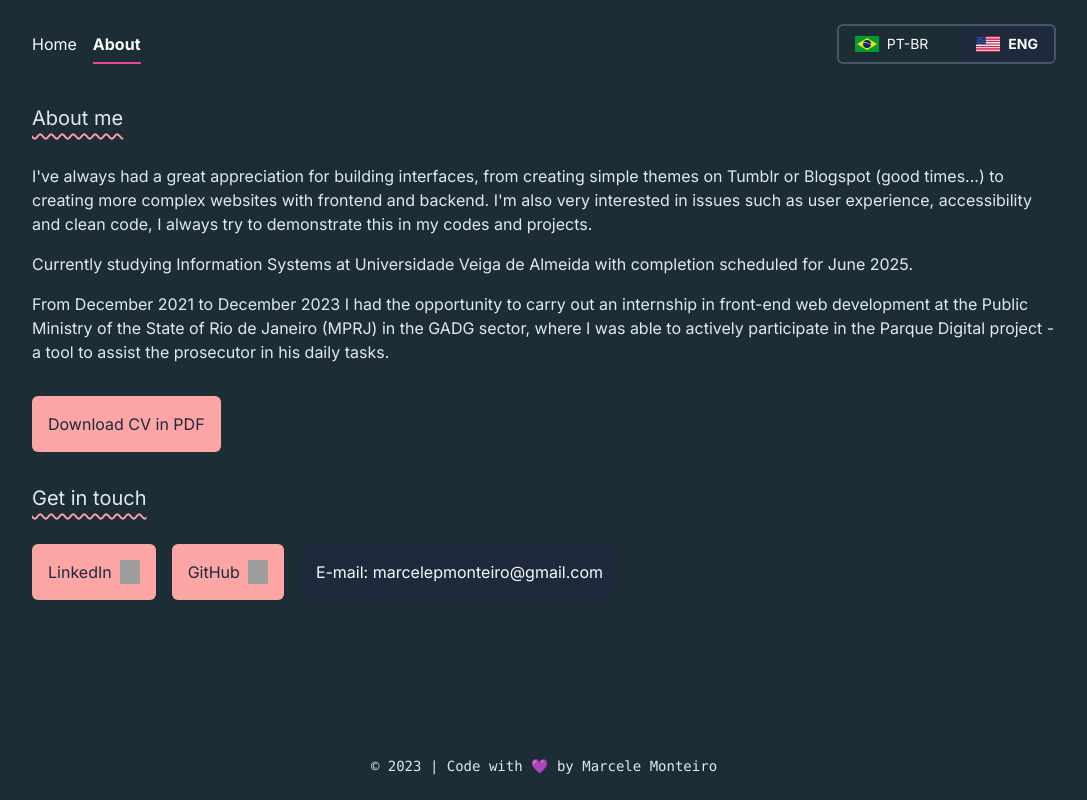
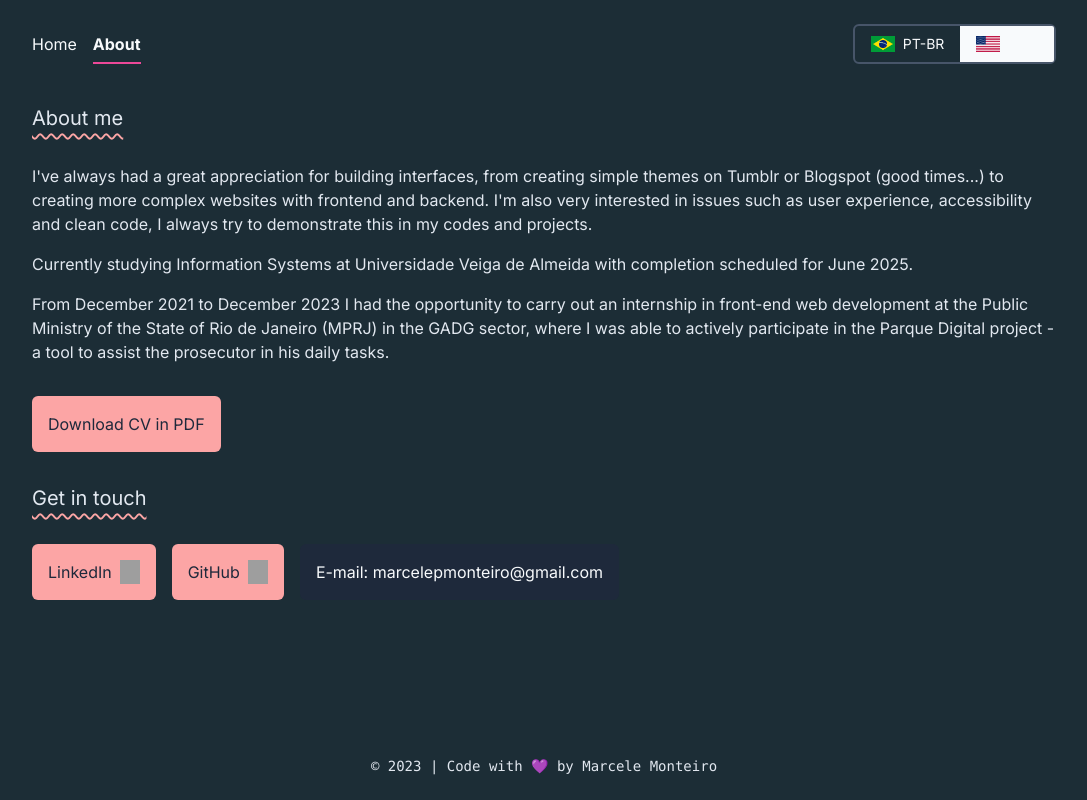
Before and after one commit to marcelemonteiro/marcelemonteiroportfolio, a Next.js app: page /en/about in a window 1280 px wide. Shown: the whole page, without its empty margins (96-1183 px from the left). Built offline with nearby package versions, Linux system fonts and the light colour scheme; grey boxes are pictures that could not be loaded.

Commit message:
Fix header color

```diff
--- a/components/Header.tsx
+++ b/components/Header.tsx
@@ -32,11 +32,12 @@ export default function Header({ lang }: { lang: string }) {
           </ul>
         </nav>
 
-        <div className="flex gap-4 border-2 border-slate-200 dark:border-slate-600 rounded-md">
+        <div className="flex border-2 border-slate-200 dark:border-slate-600 rounded-md">
           <a
             href="/pt"
             className={`flex items-center gap-2 text-slate-50 text-sm hover:opacity-60 px-4 py-2 ${
-              lang === "pt" && "font-bold bg-slate-800  rounded-md"
+              lang === "pt" &&
+              "font-bold bg-slate-50 text-greenish-gray rounded-l-sm"
             }`}
           >
             <Image
@@ -52,7 +53,8 @@ export default function Header({ lang }: { lang: string }) {
           <a
             href="/en"
             className={`flex items-center gap-2 text-slate-50 text-sm hover:opacity-60 px-4 py-2 ${
-              lang === "en" && "font-bold bg-slate-800  rounded-md"
+              lang === "en" &&
+              "font-bold bg-slate-50 text-greenish-gray rounded-r-sm"
             }`}
           >
             <Image
```
